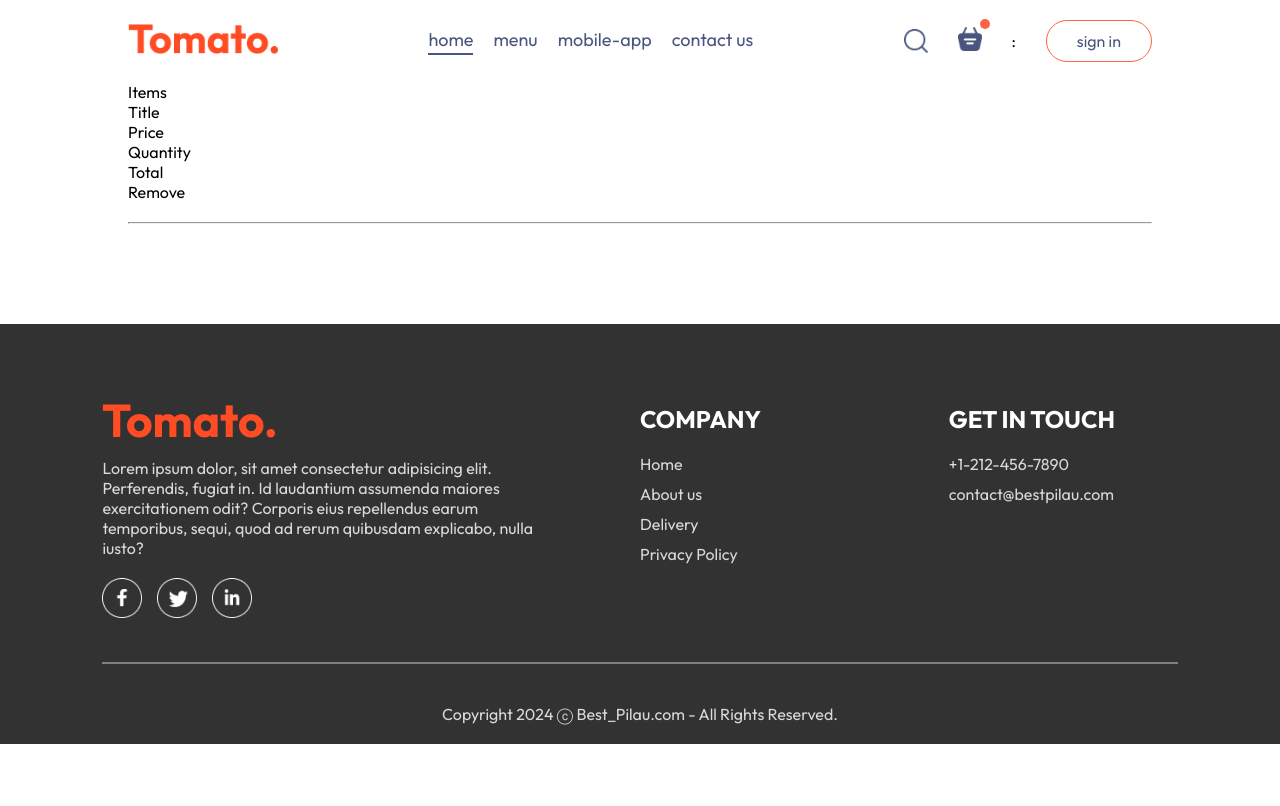
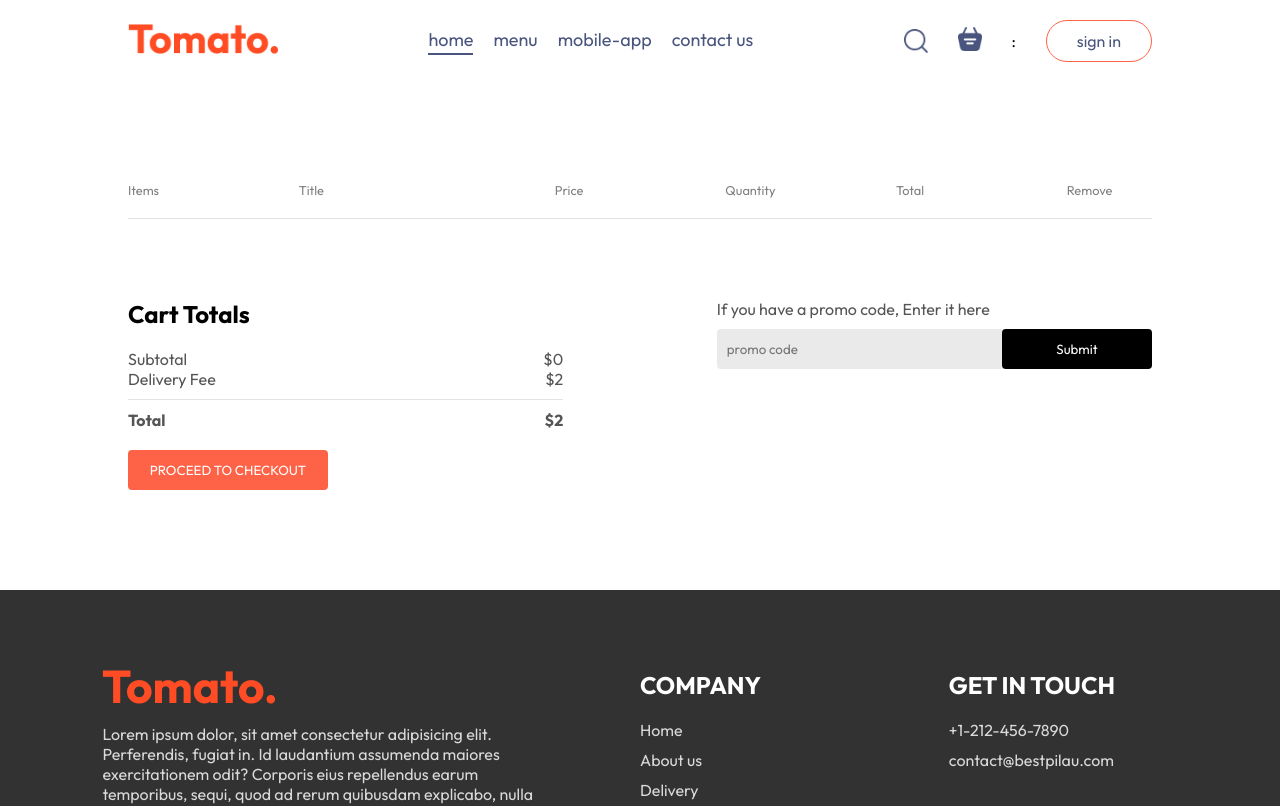
Before and after one commit to n-jabes/best-pilau-frontend, a React (Vite) app: page /cart in a window 1280 px wide. Shown: the top 806 px of the page. Built offline with nearby package versions, Linux system fonts and the light colour scheme.

Commit message:
feature: add the cart page

```diff
--- a/src/components/Navbar/Navbar.jsx
+++ b/src/components/Navbar/Navbar.jsx
@@ -1,10 +1,12 @@
-import React, { useState } from 'react';
+import React, { useContext, useState } from 'react';
 import './Navbar.css';
 import { assets } from '../../assets/assets';
 import { Link } from 'react-router-dom';
+import { StoreContext } from '../../context/StoreContext';
 
 const Navbar = ({ showLogin, setShowLogin }) => {
   const [menu, setMenu] = useState('home');
+  const {getTotalCartAmount} = useContext(StoreContext);
 
   return (
     <div className="navbar">
@@ -47,7 +49,7 @@
           <Link to="/cart">
             <img src={assets.basket_icon} alt="" />
           </Link>
-          <div className="dot"></div>
+          <div className={getTotalCartAmount?"":"dot"}></div>
         </div>
         :<button onClick={() => setShowLogin(!showLogin)}>sign in</button>
       </div>
--- a/src/context/StoreContext.jsx
+++ b/src/context/StoreContext.jsx
@@ -18,9 +18,16 @@
     setCartItems((prev) => ({ ...prev, [itemId]: prev[itemId] - 1 }));
   };
 
-  useEffect(()=>{
-    console.log(cartItems)
-  },[cartItems])
+  const getTotalCartAmount = () => {
+    let totalAmount = 0;
+    for (const item in cartItems) {
+      if (cartItems[item] > 0) {
+        let itemInfo = food_list.find((product) => product._id === item);
+        totalAmount += itemInfo.price * cartItems[item];
+      }
+    }
+    return totalAmount;
+  };
 
   const contextValue = {
     food_list,
@@ -28,6 +35,7 @@
     setCartItems,
     addToCart,
     removeFromCart,
+    getTotalCartAmount
   };
 
   return (
--- a/src/pages/Cart/Cart.css
+++ b/src/pages/Cart/Cart.css
@@ -0,0 +1,105 @@
+.cart {
+  margin-top: 100px;
+}
+
+.cart-items-title {
+  display: grid;
+  grid-template-columns: 1fr 1.5fr 1fr 1fr 1fr 0.5fr;
+  align-items: center;
+  color: grey;
+  font-size: max(1vw, 12px);
+}
+
+.cart-items-item {
+  margin: 10px 0px;
+  color: black;
+}
+
+.cart-items-item img {
+  width: 50px;
+}
+
+.cart hr {
+  height: 1px;
+  background-color: #e2e2e2;
+  border: none;
+}
+
+.cart-items-item .cross {
+  cursor: pointer;
+}
+
+.cart-bottom {
+  margin-top: 80px;
+  display: flex;
+  justify-content: space-between;
+  gap: max(12vw, 20px);
+}
+
+.cart-total {
+  flex: 1;
+  display: flex;
+  flex-direction: column;
+  gap: 20px;
+}
+
+.cart-total-details {
+  display: flex;
+  justify-content: space-between;
+  color: #555;
+}
+
+.cart-total hr{
+  margin: 10px 0px;
+}
+
+.cart-total button{
+  border: none;
+  color: white;
+  background: tomato;
+  width: max(15vw, 200px);
+  padding: 12px 0px;
+  border-radius: 4px;
+  cursor: pointer;
+}
+
+.cart-promocode{
+  flex: 1;
+}
+
+.cart-promocode p{
+  color: #555;
+}
+
+.cart-promocode-input{
+  margin-top: 10px;
+  display: flex;
+  justify-content: space-between;
+  align-items: center;background-color: #eaeaea;
+  border-radius: 4px;
+}
+
+.cart-promocode-input input{
+  background: transparent;
+  border: none;
+  outline: none;
+  padding-left: 10px;
+}
+
+.cart-promocode-input button{
+  width: max(10vw,150px);
+  padding: 12px 5px;
+  background-color: black;
+  border: none;
+  color: #fff;
+  border-radius: 4px;
+}
+
+@media(max-width: 750px){
+  .cart-bottom{
+    flex-direction: column-reverse;
+  }
+  .cart-promocode{
+    justify-content: start;
+  }
+}
--- a/src/pages/Cart/Cart.jsx
+++ b/src/pages/Cart/Cart.jsx
@@ -3,7 +3,7 @@
 import { StoreContext } from '../../context/StoreContext';
 
 const Cart = () => {
-  const { cartItems, food_list, removeFromCart } = useContext(StoreContext);
+  const { cartItems, food_list, removeFromCart, getTotalCartAmount } = useContext(StoreContext);
   return (
     <div className="cart">
       <div className="cart-items">
@@ -17,15 +17,55 @@
         </div>
         <br />
         <hr />
-        {food_list.map((item, index)=>{
-          if(cartItems[item._id]>0){
-            return(
-              <div className='cart-items-title cart-items-item'>
-                <p>{item.name}</p>
+        {food_list.map((item, index) => {
+          if (cartItems[item._id] > 0) {
+            return (
+              <div key={index}>
+                <div className="cart-items-title cart-items-item">
+                  <img src={item.image} alt="" />
+                  <p>{item.name}</p>
+                  <p>${item.price}</p>
+                  <p>{cartItems[item._id]}</p>
+                  <p>${item.price * cartItems[item._id]}</p>
+                  <p onClick={() => removeFromCart(item._id)} className="cross">
+                    x
+                  </p>
+                </div>
+                <hr />
               </div>
-            )
+            );
           }
         })}
+      </div>
+      <div className="cart-bottom">
+        <div className="cart-total">
+          <h2>Cart Totals</h2>
+          <div>
+            <div className="cart-total-details">
+              <p>Subtotal</p>
+              <p>${getTotalCartAmount()}</p>
+            </div>
+            <div className="cart-total-details">
+              <p>Delivery Fee</p>
+              <p>${2}</p>
+            </div>
+            <hr />
+            <div className="cart-total-details">
+              <b>Total</b>
+              <b>${getTotalCartAmount() + 2}</b>
+            </div>
+          </div>
+          <button>PROCEED TO CHECKOUT</button>
+        </div>
+        <div className="cart-promocode">
+          <div>
+            <p>If you have a promo code, Enter it here</p>
+            <div className='cart-promocode-input'>
+              <input type="text" placeholder='promo code' />
+              <button>Submit</button>
+            </div>
+          </div>
+        </div>
       </div>
     </div>
   );
```
